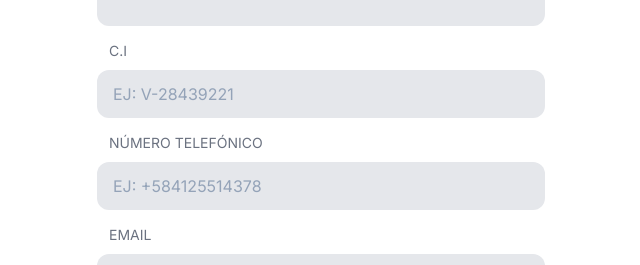
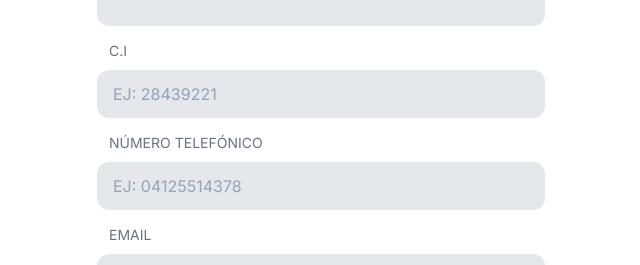
Before and after one commit to Rantodelli75/Taller-Motos-Nextjs-postgresql, a Next.js app: page /auth/register in a window 1280 px wide. Shown: the part 616-881 px from the top of the page, without its empty margins (319-959 px from the left). Built offline with nearby package versions, Linux system fonts and the light colour scheme.

Commit message:
min y max

```diff
--- a/src/app/auth/register/components/form.tsx
+++ b/src/app/auth/register/components/form.tsx
@@ -53,7 +53,7 @@ function Registerpage()  {
       </div>
     <form onSubmit={onSubmit}>
     <label className='text-gray-500 ml-3 mt-3 text-sm'>ROL </label>
-      <select name="rol" id="rol" className='mt-2 flex max-w-full mb-3 rounded-xl text-slate-950 p-4 bg-gray-200 w-full h-13'>
+      <select required name="rol" id="rol" className='mt-2 flex max-w-full mb-3 rounded-xl text-slate-950 p-4 bg-gray-200 w-full h-13'>
       <option value="empty" selected></option>
       <option value="administrador">Administrador</option>
       <option value="empleado">Empleado</option>
@@ -86,7 +86,9 @@ function Registerpage()  {
         <input
         className='mt-2 rounded-xl mb-3 p-4 w-full text-slate-950 bg-gray-200 flex h-12 placeholder-slate-400'
         type="text"
-        placeholder="EJ: V-28439221"
+        min={8}
+        max={8}
+        placeholder="EJ: 28439221"
         required
         {...register("cedula")}
         />
@@ -95,7 +97,9 @@ function Registerpage()  {
       <input
         className='mt-2 rounded-xl mb-3 text-slate-950 p-4 w-full bg-gray-200 flex h-12 placeholder-slate-400'
         type="text"
-        placeholder="EJ: +584125514378"
+        min={11}
+        max={11}
+        placeholder="EJ: 04125514378"
         required
         {...register("telefono")}
       />
```
